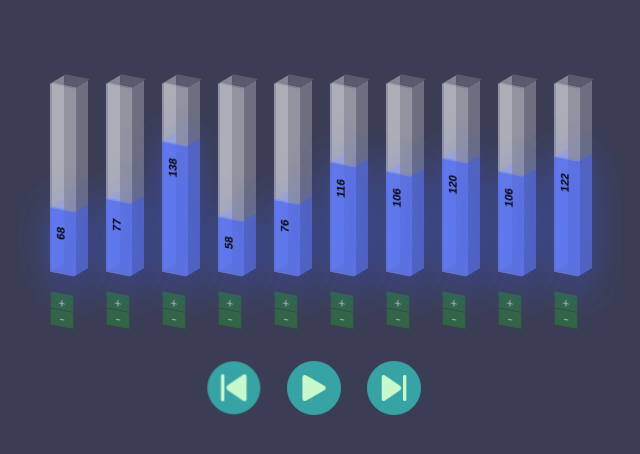
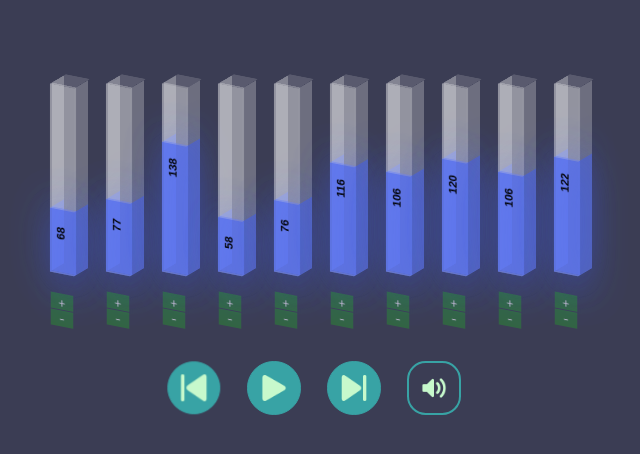
Before and after one commit to santiagosauma/Algorythm, a React (Create React App) app: page /visualizer in a window 1280 px wide. Shown: the top 454 px of the page, without its empty margins (326-966 px from the left). Built offline with nearby package versions, Linux system fonts and the light colour scheme.

Commit message:
Volume Button Added

```diff
--- a/src/components/Visualizer.js
+++ b/src/components/Visualizer.js
@@ -15,6 +15,7 @@ class Visualizer extends Component {
     algorithm: 'Bubble Sort',
     timeouts: [],
     changedIndices: [],
+    volumeLevel: 100,
   }
 
   ALGORITHMS = {
@@ -147,6 +148,30 @@ class Visualizer extends Component {
     })
   }
 
+  toggleVolume = () => {
+    let newVolumeLevel;
+    if (this.state.volumeLevel === 100) {
+      newVolumeLevel = 50;
+    } else if (this.state.volumeLevel === 50) {
+      newVolumeLevel = 0;
+    } else {
+      newVolumeLevel = 100;
+    }
+    this.setState({
+      volumeLevel: newVolumeLevel
+    });
+  }
+
+  getVolumeIcon = () => {
+    if (this.state.volumeLevel === 100) {
+      return '/resources/volume-up.png';
+    } else if (this.state.volumeLevel === 50) {
+      return '/resources/volume50.png';
+    } else {
+      return '/resources/mute.png';
+    }
+  }
+
   render() {
     let bars = this.state.array.map((value, index) => {
       return (
@@ -165,7 +190,7 @@ class Visualizer extends Component {
     if (this.state.arraySteps.length === this.state.currentStep) {
       playButton = (
         <button className="controller" onClick={this.generateRandomArray}>
-          <img src={process.env.PUBLIC_URL + '/resources/restart.png'} alt="Restart" />
+          <img src={process.env.PUBLIC_URL + '/resources/redo-arrow-symbol.png'} alt="Restart" />
         </button>
       );
     } else {
@@ -190,6 +215,9 @@ class Visualizer extends Component {
             <button className="controller" onClick={this.nextStep}>
               <img src={process.env.PUBLIC_URL + '/resources/next.png'} alt="Next" />
             </button>
+            <button className="controller volume" onClick={this.toggleVolume}>
+              <img src={process.env.PUBLIC_URL + this.getVolumeIcon()} alt="Volume" />
+            </button>
           </div>
         </div>
         <div className="pannel"></div>
--- a/src/components/styles/Visualizer.css
+++ b/src/components/styles/Visualizer.css
@@ -63,3 +63,16 @@
   height: 2em;
   width: 2em;
 }
+
+.controller.volume {
+  background: transparent;
+  margin: 0 1em;
+  border: 2px solid #38A3A5;
+  height: 4em;
+  width: 4em;
+  border-radius: 1.4em;
+  cursor: pointer;
+  display: flex;
+  justify-content: center;
+  align-items: center;
+}
```
Also changed, not shown: public/resources/mute.png (added), public/resources/volume50.png (added).
